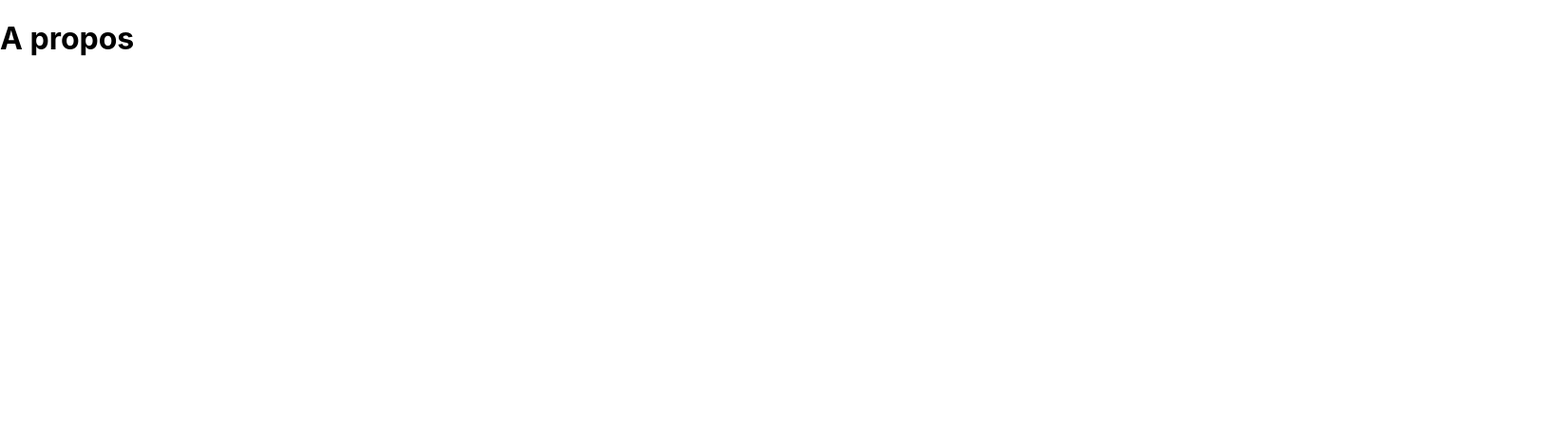
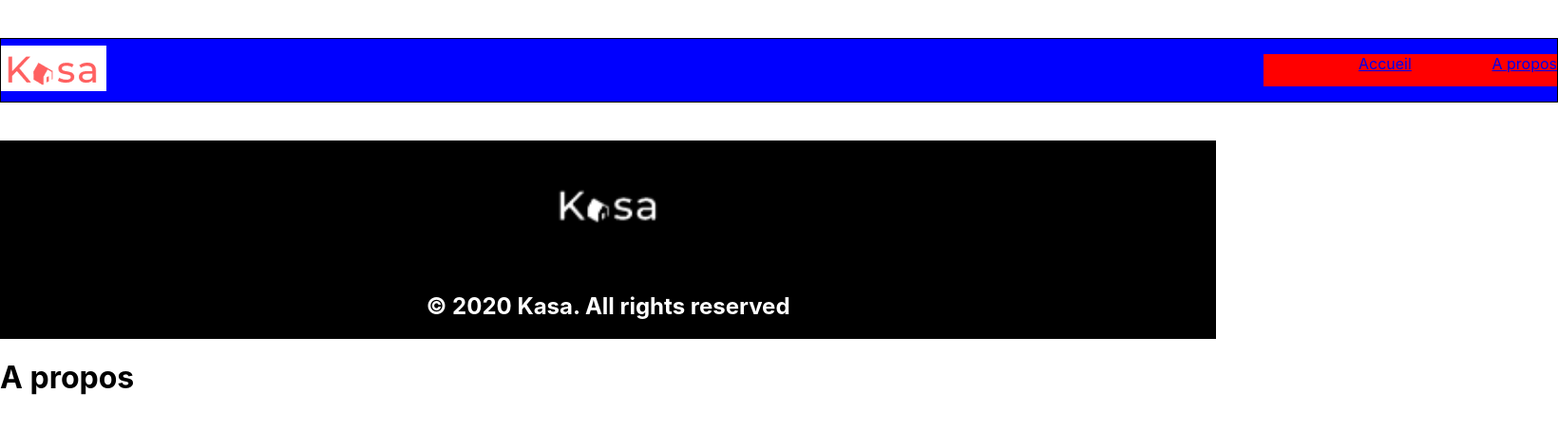
Before and after one commit to maroua-MEDDEB/D-veloppez-une-application-Web-avec-React-et-React-Router-projet-11-OC-, a React (Create React App) app: page /a_propos in a window 1280 px wide. Shown: the top 454 px of the page at 95% size, 1640 px wide, since content can reach past the window. Built offline with nearby package versions, Linux system fonts and the light colour scheme.

Commit message:
passer les composants Header et Footer vers le composant App qui contient toutes les pages et dnc le Header et le Footer se construisent automatiquement dans les autres pages

```diff
--- a/src/App.js
+++ b/src/App.js
@@ -4,10 +4,14 @@ import Accueil from './components/Accueil/Accueil';
 import Logement from './components/Logement/Logement';
 import Erreur from './components/Erreur/Erreur';
 import Apropos from './components/Apropos/Apropos';
+import { Header, Footer } from './components/index';
 
 function App() {
   return (
     <>
+    <Header />
+    <Footer />
+
     <Routes>
       <Route path='/' element={<Accueil />} />
       <Route path='/logement' element={<Logement />} />
--- a/src/components/Accueil/Accueil.js
+++ b/src/components/Accueil/Accueil.js
@@ -1,15 +1,10 @@
-import {Header, Footer, Accueil_Container} from '../index';
+import {Accueil_Container} from '../index';
 
 function Accueil() {
     return(
         <>
-         <Header />
-         <Accueil_Container>
-
-         </Accueil_Container>
-         {/* <Footer /> */}
+         <Accueil_Container> </Accueil_Container>
         </>
-
 
     );
 }
```
